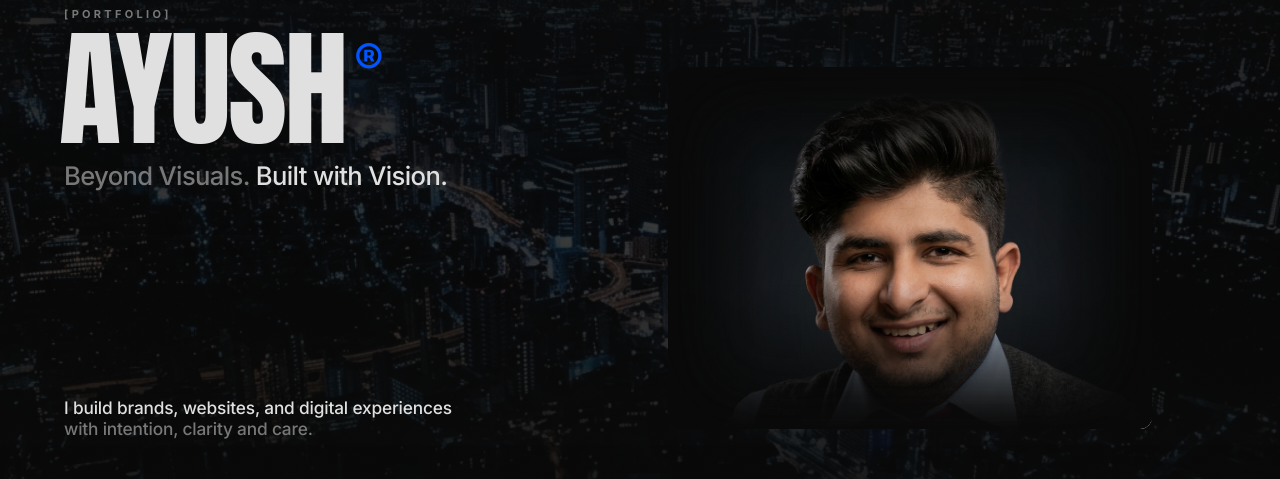
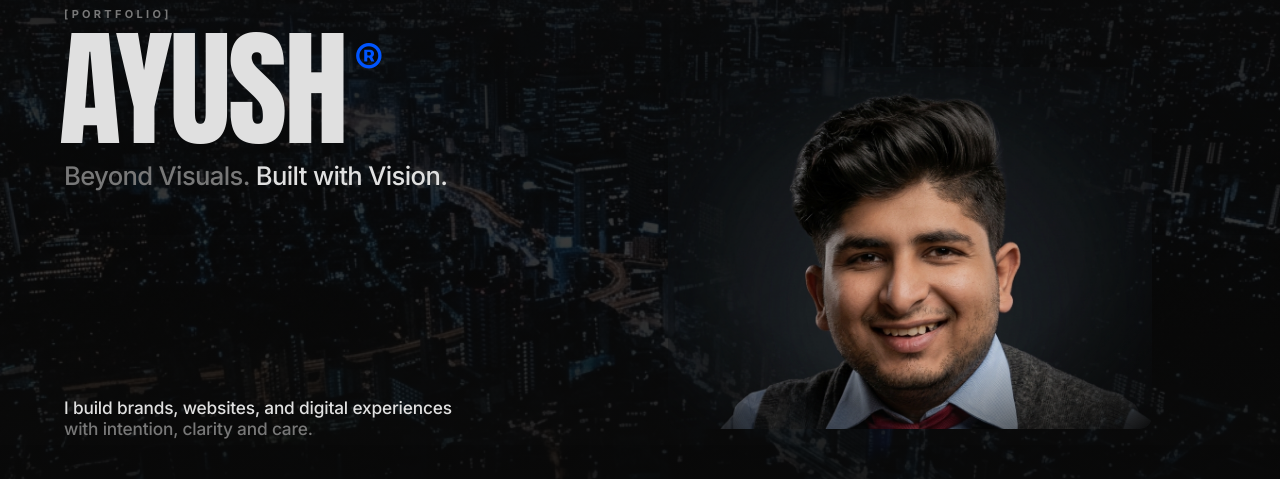
Before and after one commit to Ayushbansal946/AyushBnansal_portfolio, a React (Vite) app: page / in a window 1280 px wide. Shown: the part 162-641 px from the top of the page. Built offline with nearby package versions, Linux system fonts and the light colour scheme; no server answers; the database is empty.

Commit message:
Use CSS mask for transparent hero image blending

```diff
--- a/src/sections/HeroSection.tsx
+++ b/src/sections/HeroSection.tsx
@@ -92,15 +92,13 @@ export default function HeroSection() {
         transition={{ duration: 1, delay: 0.2, ease: [0.25, 0.1, 0.25, 1] }}
         className="absolute inset-0 flex items-center justify-center lg:justify-end lg:pr-32 z-10 pointer-events-none mt-5"
       >
-        <div className="relative w-[85%] md:w-[55%] lg:w-[42%] aspect-[4/3] overflow-hidden rounded-xl">
-          {/* Gradient edges that blend the photo into the dark bg */}
-          <div
-            className="absolute inset-0 pointer-events-none z-10 rounded-xl"
-            style={{
-              background: 'linear-gradient(to top, var(--bg) 0%, transparent 40%), linear-gradient(to bottom, var(--bg) 0%, transparent 30%), linear-gradient(to right, var(--bg) 0%, transparent 20%, transparent 80%, var(--bg) 100%)',
-              boxShadow: 'inset 0 0 80px 20px var(--bg)'
-            }}
-          />
+        <div
+          className="relative w-[85%] md:w-[55%] lg:w-[42%] aspect-[4/3] overflow-hidden rounded-xl"
+          style={{
+            maskImage: 'radial-gradient(ellipse at center, black 50%, transparent 100%)',
+            WebkitMaskImage: 'radial-gradient(ellipse at center, black 50%, transparent 100%)'
+          }}
+        >
           <img
             src="/images/profile_enhanced.png"
             alt="Ayush Bansal — UI/UX Designer"
```
